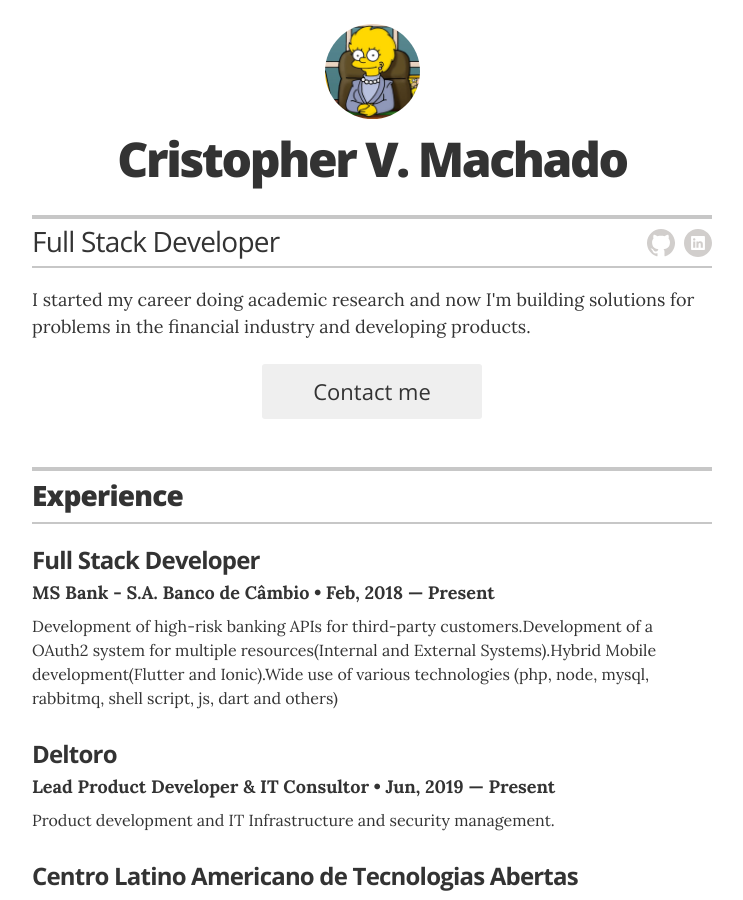
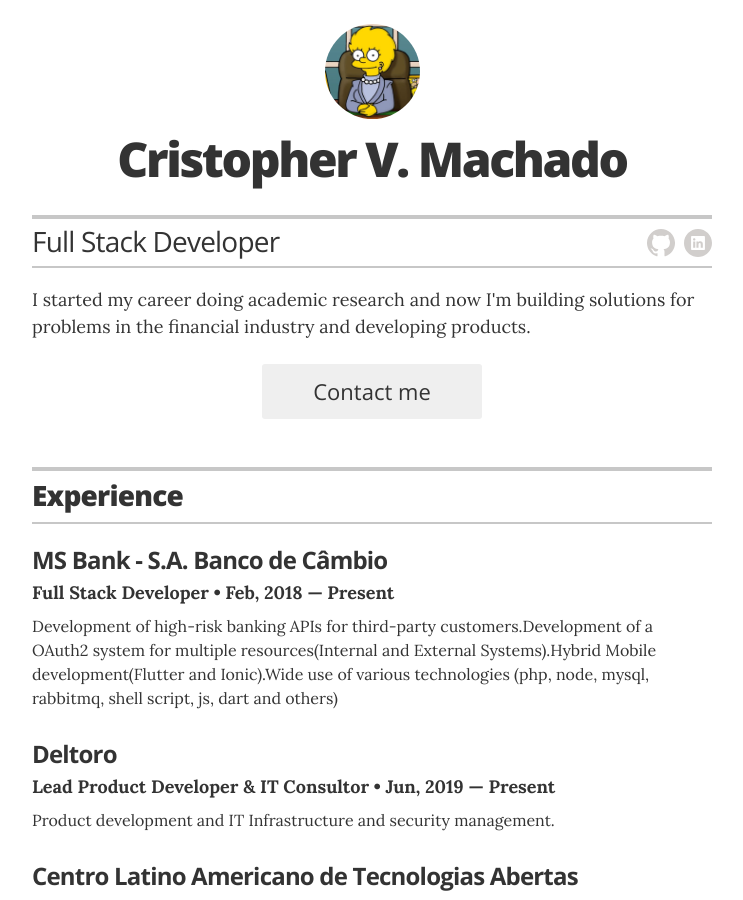
Before and after one commit to jglovier/resume-template, a Jekyll site: the page built from index.html, in a window 1280 px wide and 900 px high. Shown: the whole window, without its empty margins (268-1011 px from the left). Built offline with Jekyll 4.4.1, drawn with Linux system fonts in a browser that asks for light colours.

Commit message:
Adicionando dados no curriculo

```diff
--- a/_data/experience.yml
+++ b/_data/experience.yml
@@ -1,7 +1,7 @@
 # Jobs
 # VP of Global Communications
-- company: Full Stack Developer
-  position: MS Bank - S.A. Banco de Câmbio
+- company: MS Bank - S.A. Banco de Câmbio
+  position: Full Stack Developer
   duration:  Feb, 2018 &mdash; Present
   summary: Development of high-risk banking APIs for third-party customers.Development of a OAuth2 system for multiple resources(Internal and External Systems).Hybrid Mobile development(Flutter and Ionic).Wide use of various technologies (php, node, mysql, rabbitmq, shell script, js, dart and others)
 
```
